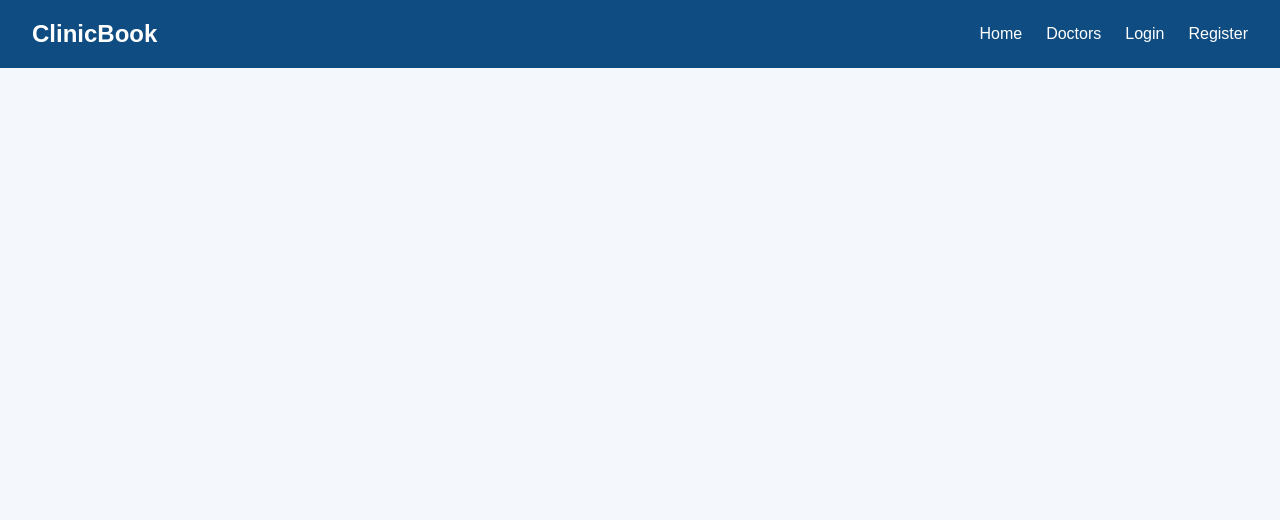
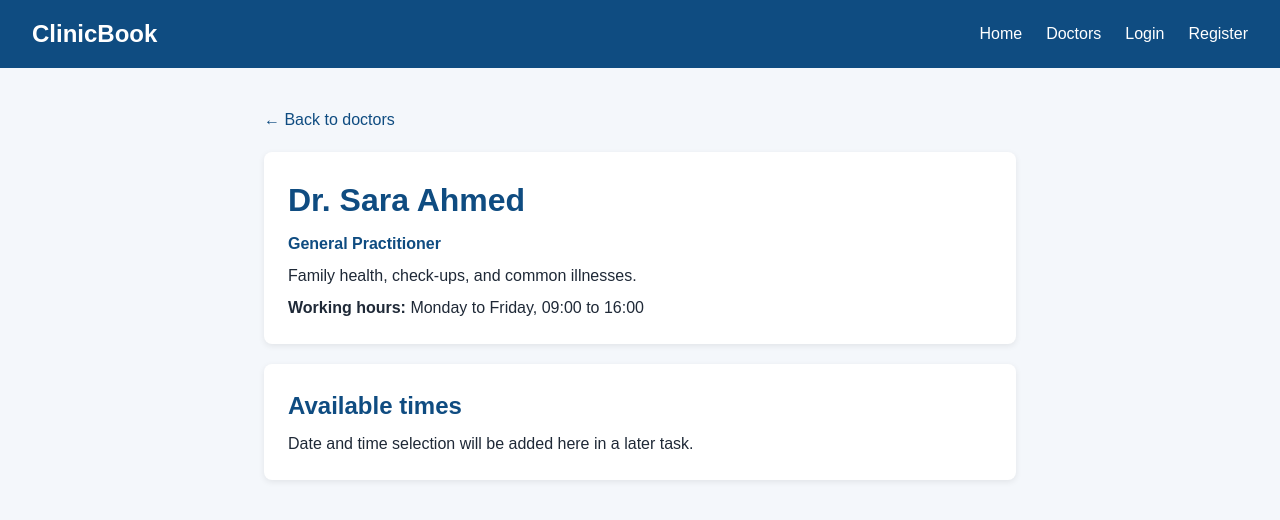
Before and after one commit to yenus462/clinicbook, a React app in the folder frontend/: page /doctors/1 in a window 1280 px wide. Shown: the top 520 px of the page. Built offline with nearby package versions, Linux system fonts and the light colour scheme; the HTML template or start-up script is replaced by a standard one.

Commit message:
Add doctor details page and route

```diff
--- a/frontend/src/App.jsx
+++ b/frontend/src/App.jsx
@@ -2,6 +2,7 @@ import { Routes, Route } from "react-router-dom";
 import Navbar from "./components/Navbar";
 import Home from "./pages/Home";
 import Doctors from "./pages/Doctors";
+import DoctorDetails from "./pages/DoctorDetails";
 import Login from "./pages/Login";
 import Register from "./pages/Register";
 
@@ -12,6 +13,7 @@ function App() {
       <Routes>
         <Route path="/" element={<Home />} />
         <Route path="/doctors" element={<Doctors />} />
+        <Route path="/doctors/:id" element={<DoctorDetails />} />
         <Route path="/login" element={<Login />} />
         <Route path="/register" element={<Register />} />
       </Routes>
--- /dev/null
+++ b/frontend/src/pages/DoctorDetails.css
@@ -0,0 +1,22 @@
+.doctor-details {
+  max-width: 800px;
+  margin: 40px auto;
+  padding: 0 24px;
+}
+
+.doctor-details-card {
+  background-color: #ffffff;
+  border-radius: 8px;
+  padding: 24px;
+  margin-top: 20px;
+  box-shadow: 0 2px 6px rgba(0, 0, 0, 0.08);
+}
+
+.doctor-details-card p {
+  margin-top: 8px;
+}
+
+.doctor-details-specialty {
+  color: #0f4c81;
+  font-weight: bold;
+}
--- /dev/null
+++ b/frontend/src/pages/DoctorDetails.jsx
@@ -0,0 +1,73 @@
+import { useParams, Link } from "react-router-dom";
+import "./DoctorDetails.css";
+
+// Sample data. In Stage 9 this will come from the backend.
+const sampleDoctors = [
+  {
+    id: 1,
+    name: "Dr. Sara Ahmed",
+    specialty: "General Practitioner",
+    description: "Family health, check-ups, and common illnesses.",
+    days: "Monday to Friday, 09:00 to 16:00",
+  },
+  {
+    id: 2,
+    name: "Dr. Daniel Bekele",
+    specialty: "Cardiologist",
+    description: "Heart health, blood pressure, and chest pain.",
+    days: "Monday, Wednesday, Friday, 10:00 to 15:00",
+  },
+  {
+    id: 3,
+    name: "Dr. Hanna Tesfaye",
+    specialty: "Pediatrician",
+    description: "Health care for babies, children, and teenagers.",
+    days: "Tuesday and Thursday, 09:00 to 14:00",
+  },
+  {
+    id: 4,
+    name: "Dr. Samuel Girma",
+    specialty: "Dermatologist",
+    description: "Skin, hair, and nail conditions.",
+    days: "Monday to Thursday, 11:00 to 17:00",
+  },
+];
+
+function DoctorDetails() {
+  // Read the number from the address, for example /doctors/2 gives id = "2"
+  const { id } = useParams();
+
+  // Find the doctor whose id matches. Number(id) turns the text "2" into the number 2
+  const doctor = sampleDoctors.find((d) => d.id === Number(id));
+
+  if (!doctor) {
+    return (
+      <div className="doctor-details">
+        <h1>Doctor not found</h1>
+        <Link to="/doctors">Back to doctors</Link>
+      </div>
+    );
+  }
+
+  return (
+    <div className="doctor-details">
+      <Link to="/doctors">← Back to doctors</Link>
+
+      <div className="doctor-details-card">
+        <h1>{doctor.name}</h1>
+        <p className="doctor-details-specialty">{doctor.specialty}</p>
+        <p>{doctor.description}</p>
+        <p>
+          <strong>Working hours:</strong> {doctor.days}
+        </p>
+      </div>
+
+      <div className="doctor-details-card">
+        <h2>Available times</h2>
+        <p>Date and time selection will be added here in a later task.</p>
+      </div>
+    </div>
+  );
+}
+
+export default DoctorDetails;
--- a/frontend/src/pages/Doctors.css
+++ b/frontend/src/pages/Doctors.css
@@ -32,6 +32,7 @@
 }
 
 .doctor-button {
+  display: inline-block;
   margin-top: 16px;
   padding: 8px 16px;
   background-color: #0f4c81;
--- a/frontend/src/pages/Doctors.jsx
+++ b/frontend/src/pages/Doctors.jsx
@@ -1,3 +1,4 @@
+import { Link } from "react-router-dom";
 import "./Doctors.css";
 
 // Sample data. In Stage 9 this will come from the backend.
@@ -40,7 +41,9 @@ function Doctors() {
             <h3>{doctor.name}</h3>
             <p className="doctor-specialty">{doctor.specialty}</p>
             <p>{doctor.description}</p>
-            <button className="doctor-button">View Details</button>
+            <Link to={"/doctors/" + doctor.id} className="doctor-button">
+              View Details
+            </Link>
           </div>
         ))}
       </div>
```
